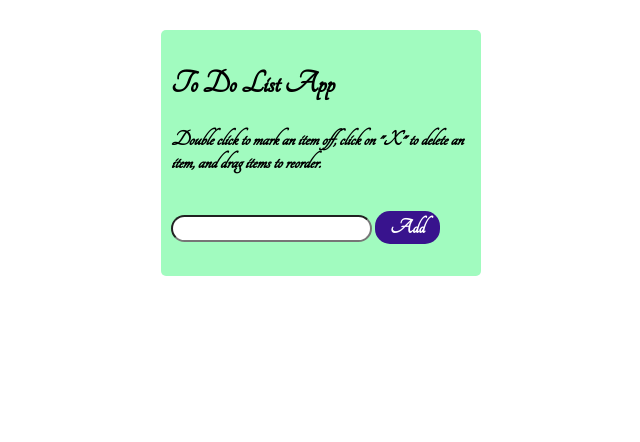
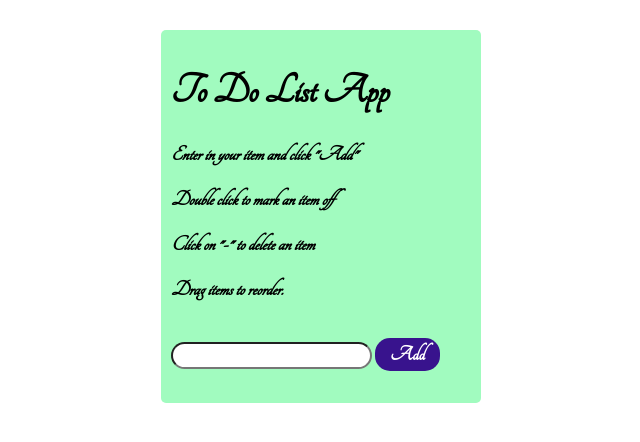
Before and after one commit to Vanuck/My-To-Do-List, a plain HTML site: page index.html in a window 1280 px wide. Shown: the whole page, without its empty margins (319-959 px from the left). Drawn offline with nearby package versions, Linux system fonts and the light colour scheme; files that its build step writes are made by us from their sources.

Commit message:
Update index.html
renamed title
paragraphed sentences
put list class sortable

```diff
--- a/index.html
+++ b/index.html
@@ -4,14 +4,17 @@
 <head>
 	<meta charset="utf-8">
 	<meta name="viewport" content="width=device-width">
-	<title>repl.it</title>
-	<link href="styles.css" rel="stylesheet" type="text/css" />
+	<title>To Do List App</title>
+	<link href="css/styles.css" rel="stylesheet" type="text/css" />
 </head>
 
 <body>
 	<div class="container">
-		<h2>To Do List App</h2>
-		<p><em> Double click to mark an item off, click on "X" to delete an item, and drag items to reorder.</em></p>
+		<h1>To Do List App</h1>
+        <p><em>Enter in your item and click "Add"</em></p>
+		<p><em>Double click to mark an item off</em></p>
+        <p><em>Click on "-" to delete an item</em></p>
+        <p><em>Drag items to reorder.</em></p>
 
 		<form name="toDoList">
 			<input type="text" name="ListItem" id="input"/>
@@ -19,7 +22,7 @@
 
 		<div onclick="newItem()" id="button">Add</div>
 		<br/>
-		<ol id="list"></ol>
+		<ol id="list" class="ui-sortable"></ol>
   </div>
   <script
   src="https://code.jquery.com/jquery-3.5.1.js"
```
